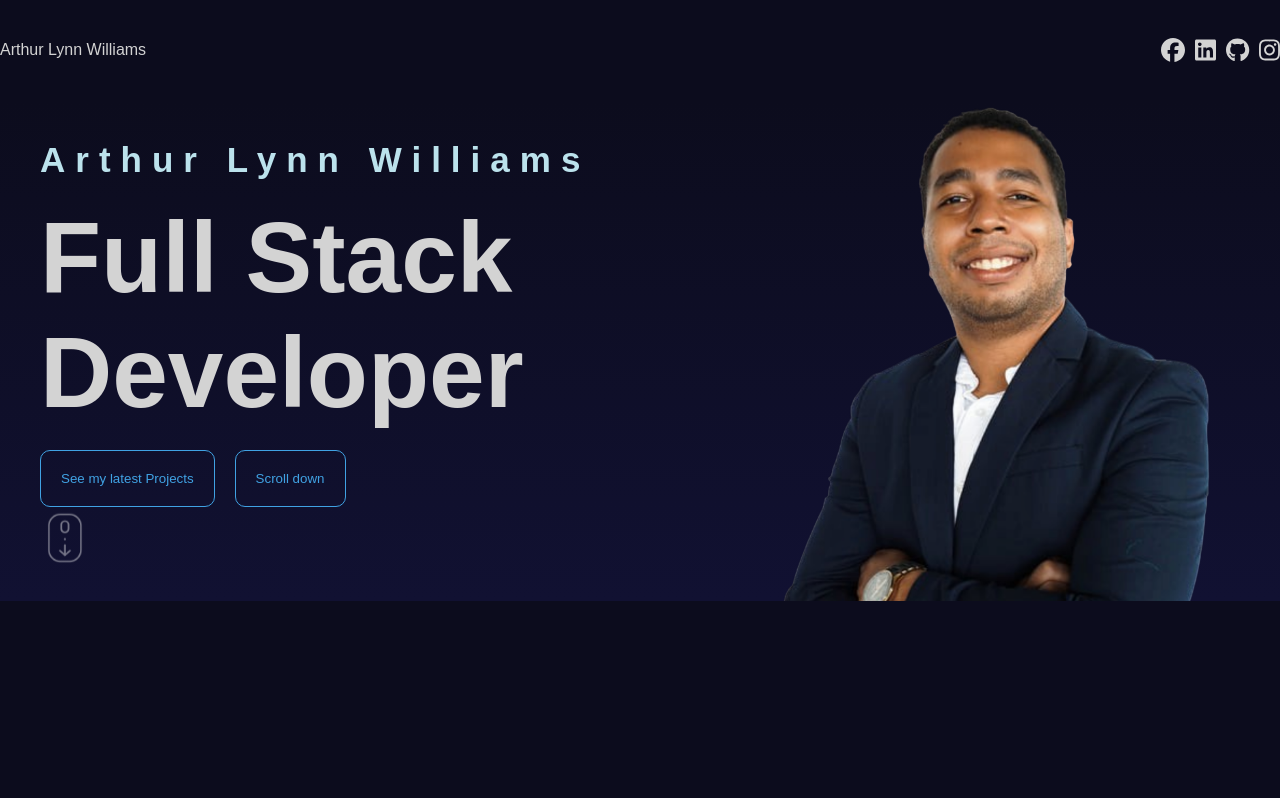
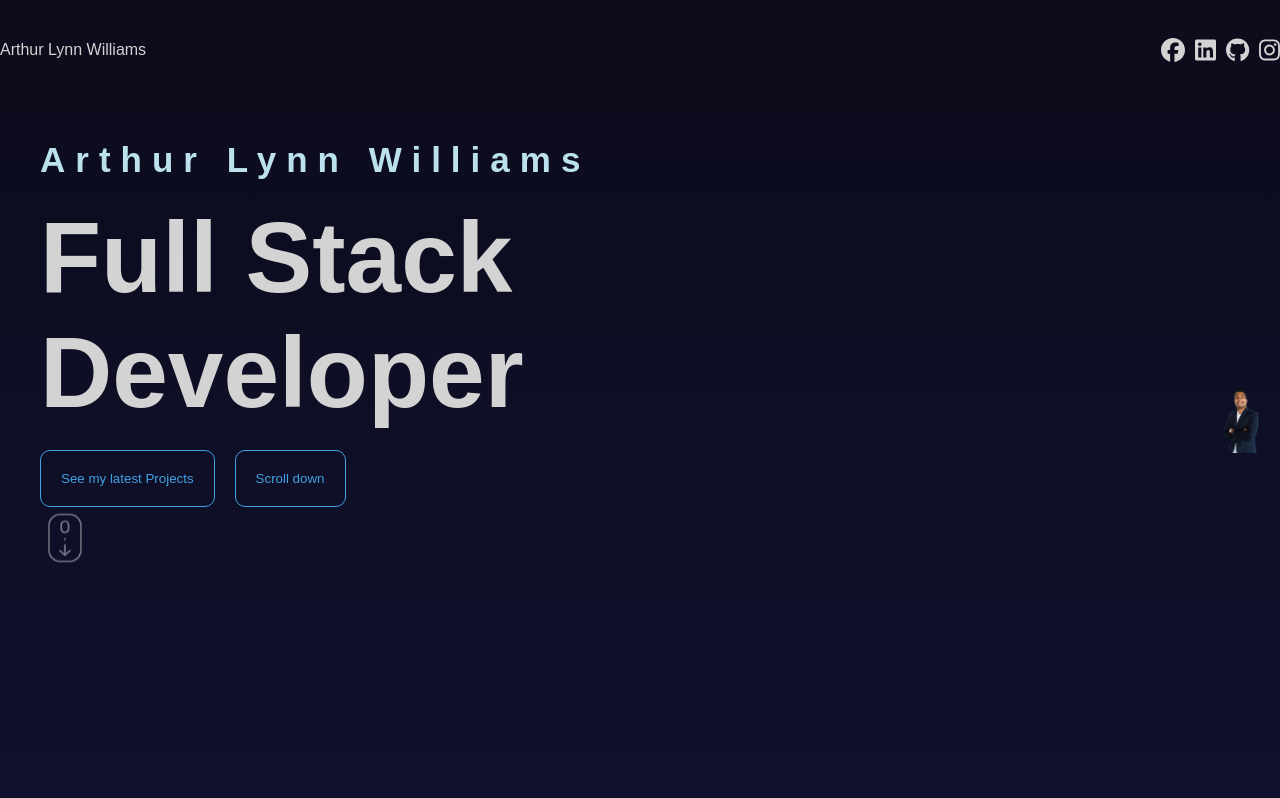
Before and after one commit to AL-Williams001/personal-portfolio, a React (Vite) app: page / in a window 1280 px wide. Shown: the top 798 px of the page. Built offline with nearby package versions, Linux system fonts and the light colour scheme.

Commit message:
fixed photo size and Contact text size

```diff
--- a/src/components/contacts/Contact.css
+++ b/src/components/contacts/Contact.css
@@ -1,6 +1,7 @@
 .textContainer {
   padding-right: 20px;
   margin: 20px;
+  font-size: 30px;
 }
 
 .contact .formContainer form {
--- a/src/components/hero/Hero.css
+++ b/src/components/hero/Hero.css
@@ -1,5 +1,5 @@
 .hero {
-  height: auto;
+  height: 100dvh;
   overflow: hidden;
   background: linear-gradient(180deg, #0c0c1d, #111132);
   position: relative;
@@ -52,8 +52,9 @@
 
 .hero .imageContainer img {
   width: 100%;
-  height: auto;
+  height: 450px;
   object-fit: contain;
+  padding-left: 200px;
 }
 
 /* Adjust image position for screens with a minimum width of 900px */
@@ -68,11 +69,13 @@
 
   .hero .imageContainer img {
     /* Adjust image alignment */
-    position: absolute;
+    position: flex;
     top: 50%;
     transform: translateY(-68%);
     right: 0;
-    height: 850px;
+    height: 650px;
+    padding-left: 500px;
+    padding-bottom: 100px;
   }
 }
 
```
